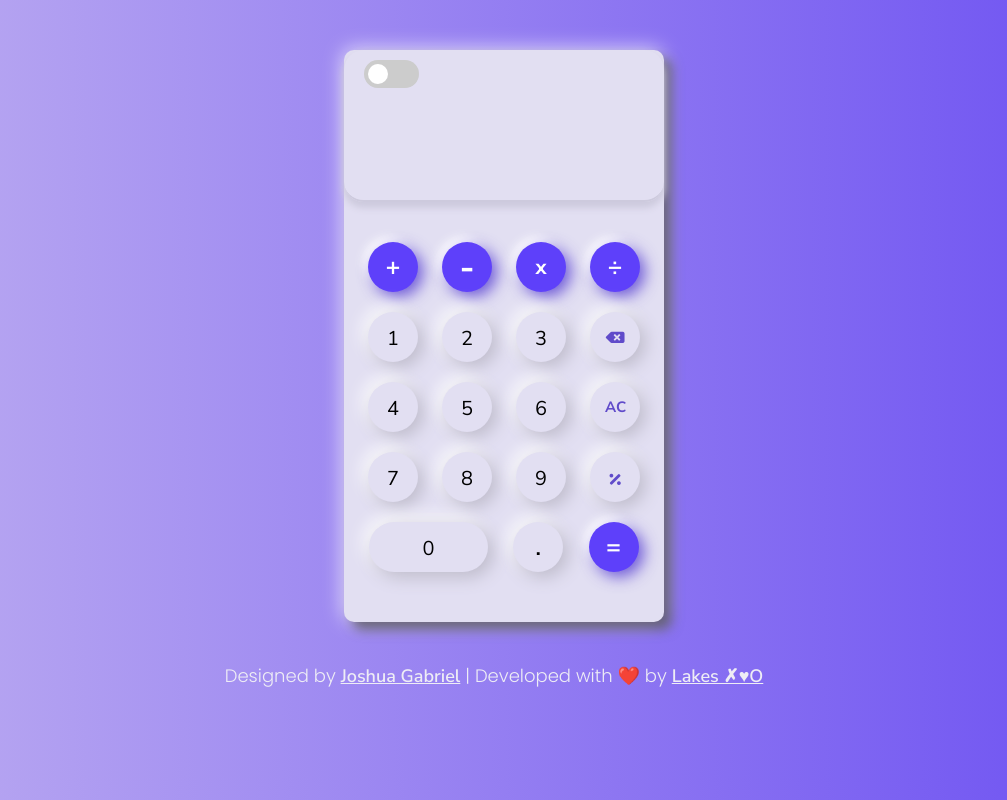
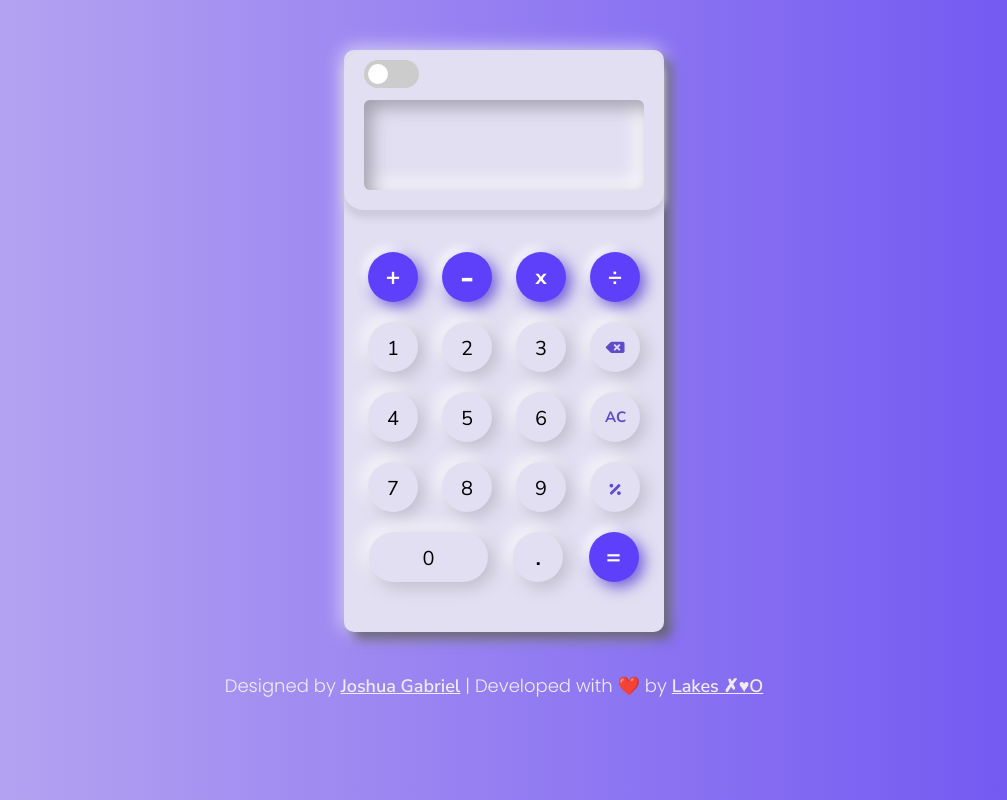
Before and after one commit to Lakesxo/CalculatorApp, a plain HTML site: page index.html in a window 1280 px wide. Shown: the whole page, without its empty margins (136-1143 px from the left). Drawn offline with Linux system fonts and the light colour scheme.

Commit message:
new output design

```diff
--- a/assets/css/index.css
+++ b/assets/css/index.css
@@ -24,7 +24,7 @@ body {
     text-align: right;
     border-radius: 20px;
     border-bottom: 2px solid #cdcadd;
-    padding: 10px 30px 10px 20px;
+    padding: 10px 20px 20px 20px;
     box-shadow: 0px 5px 7px 1px #cdcadd;
     height: 130px;
     display: flex;
@@ -72,6 +72,17 @@ body {
     -webkit-transition: .4s;
     transition: .4s;
 }
+.inside {
+    display: flex;
+    flex-direction: column;
+    justify-content: space-around;
+    height: 80px;
+    box-shadow: inset 7px 7px 18px #a09eac,
+            inset -7px -7px 18px #ffffff;
+    border-radius: 6px;
+    padding-right: 20px;
+    padding-top: 10px;
+}
 
 input:checked + .slider {
     background-color: #5f40faa8;
@@ -95,7 +106,7 @@ input:checked + .slider:before {
     font-weight: 700;
     word-wrap: break-word;
     word-break: break-all;
-    font-size: 20px;
+    font-size: 18px;
     height: 27px;
 }
 .previous {
--- a/assets/js/index.js
+++ b/assets/js/index.js
@@ -41,7 +41,7 @@ class Calculator {
         // To allow only one '.' in the current operand
         if (number === '.' && this.currentOperand.includes('.')) return
         // To set the maximum number of the current operand to max of 15
-        if(this.currentOperand.length <= 15){
+        if(this.currentOperand.length <= 13){
             this.currentOperand = this.currentOperand.toString() + number.toString()
         }
     }
@@ -103,11 +103,14 @@ class Calculator {
             this.previousElement.innerText = ''
         }
         if (val != null){
-            console.log(`there's a voice input`)
+            // console.log(`there's a voice input`)
             this.currentOperand += val
             this.previousElement.innerText = `${(this.currentOperand)}`
             this.currentElement.innerText = `${eval(this.currentOperand)}`
             this.speak()
+            if (this.currentOperand != ''){
+
+            }
         }
     }
 
--- a/index.html
+++ b/index.html
@@ -18,8 +18,10 @@
                         <span class="slider round"></span>
                     </label>
                 </div>
-                <div class="previous" data-previous></div>
-                <div class="current" data-current></div>
+                <div class="inside">
+                    <div class="previous" data-previous></div>
+                    <div class="current" data-current></div>
+                </div>
             </div>
             <div class="bottom no_tap">
                 <div class="buttons">
```
